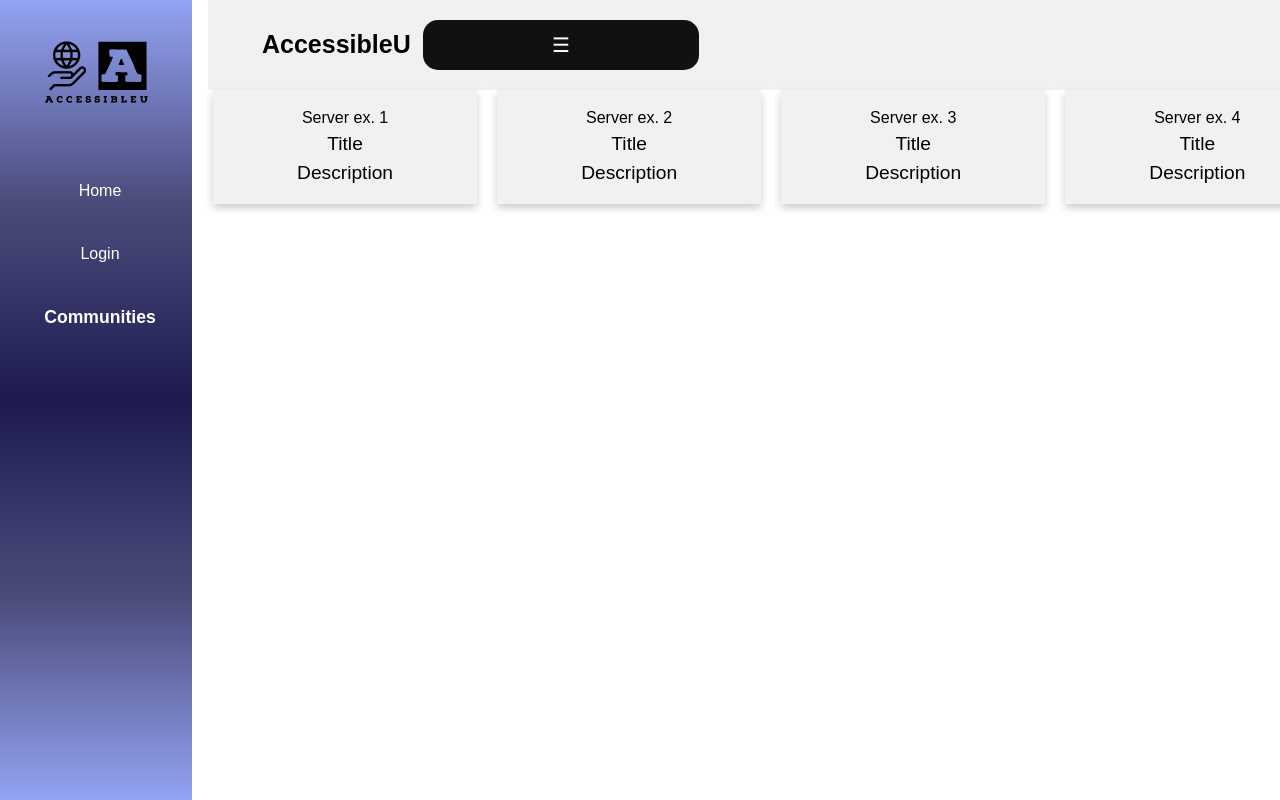
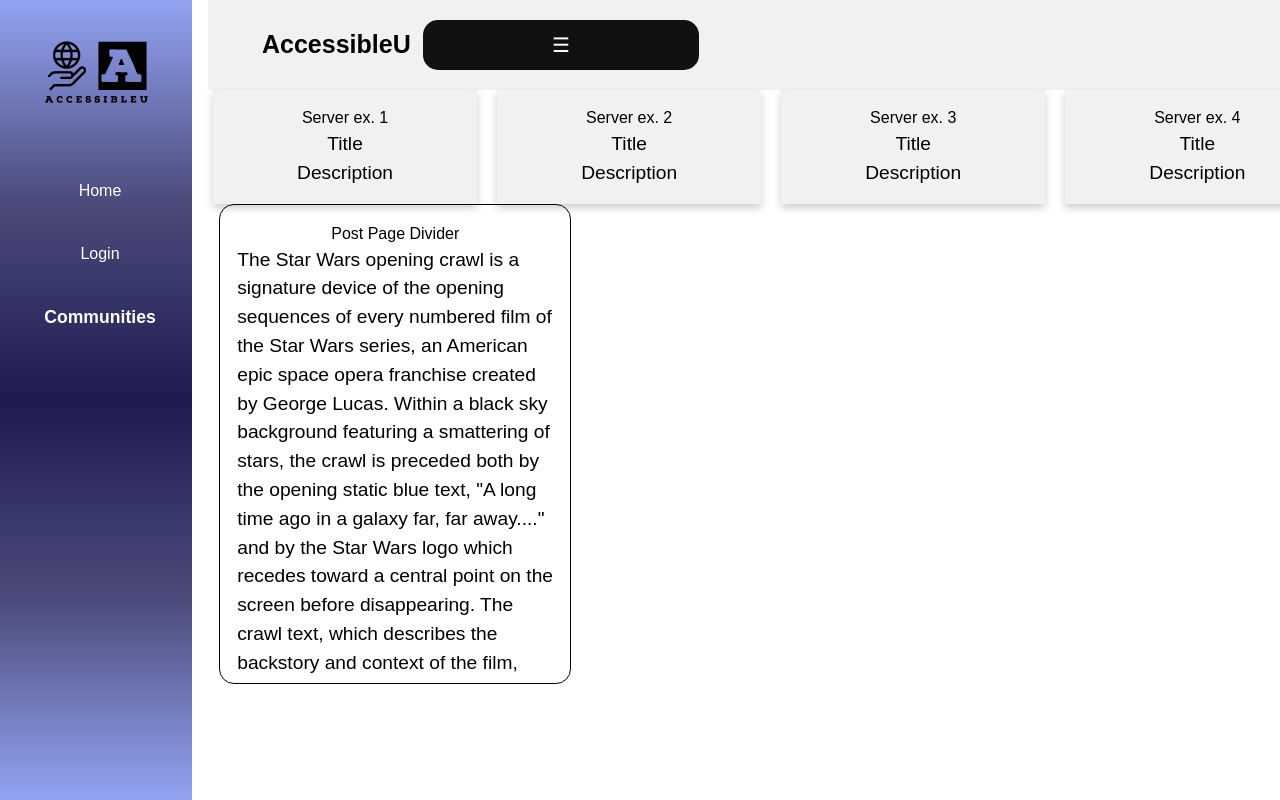
Before and after one commit to MichaelCut24/Wicked-Lieutenants-Work-Space, a React (Create React App) app in the folder accessibleu/: page /communities in a window 1280 px wide. Shown: the top 800 px of the page. Built offline with nearby package versions, Linux system fonts and the light colour scheme.

Commit message:
Custom Scroll Bar
Scroll bar added to page. TBD on placement of the scroll bar.
npm install --save reac-custom-scrollbars is needed before it can be used.

```diff
--- a/accessibleu/src/pages/Community.js
+++ b/accessibleu/src/pages/Community.js
@@ -6,6 +6,7 @@
 // and start over.
 
 import "./styling/Community.css"
+import { Scrollbars } from "react-custom-scrollbars" // npm install --save reac-custom-scrollbars is needed.
 
 function Community(){
   return (
@@ -60,6 +61,29 @@ function Community(){
           </div>
         </div>
       </div>
+
+      {/* appying scroll bar here would add to half the page */}
+      {/* <Scrollbars style={{ width: "100%", height: "100%" }}> */}
+
+      <div className="relative w-1/2"> {/* Posts page divider */}
+        <div className="form absolute border border-5 border-black">
+
+          {/* applying scroll bar here would apply to only the container */}
+          <Scrollbars style={{ width: "100%", height: "100%" }}>
+            <div className="flex flex-col container">
+              <h1><center>Post Page Divider</center></h1>
+                <p>The Star Wars opening crawl is a signature device of the opening sequences of every numbered film of the Star Wars series, an American epic space opera franchise created by George Lucas. Within a black sky background featuring a smattering of stars, the crawl is preceded both by the opening static blue text, "A long time ago in a galaxy far, far away...." and by the Star Wars logo which recedes toward a central point on the screen before disappearing. The crawl text, which describes the backstory and context of the film, then recedes toward a higher point in relation to the screen and with an apparent effect of disappearing in the distance. The visuals are accompanied by the "Main Title Theme", composed by John Williams.</p>
+
+                <p>This sequence has featured at the beginning of each of the main Star Wars saga theatrical films produced by Lucasfilm. Although it has retained the same basic elements, the opening crawl has significantly evolved throughout the series.[further explanation needed] It is one of the most immediately recognizable elements of the franchise and has been frequently parodied.</p>
+
+                <p>The opening crawl was not used in the animated film Star Wars: The Clone Wars or in the Star Wars "Anthology" films, Rogue One and Solo, although all three films begin with the opening text. Additionally, the opening sequence of Solo continues with a short backstory presented in the same style as the opening text, while The Clone Wars uses a narrator to provide exposition in a similar style to a newsreel.</p>
+            </div>
+          </Scrollbars>
+        </div>
+      </div>
+
+      {/* </Scrollbars  */}
+
     </div>
   );
 }
--- a/package.json
+++ b/package.json
@@ -2,6 +2,7 @@
   "dependencies": {
     "client": "^0.0.1",
     "jwt-decode": "^4.0.0",
+    "react-custom-scrollbars": "^4.2.1",
     "react-icons": "^4.11.0"
   }
 }
```
Also changed, not shown: 1 other file (tests, documents, lock files or other folders).
